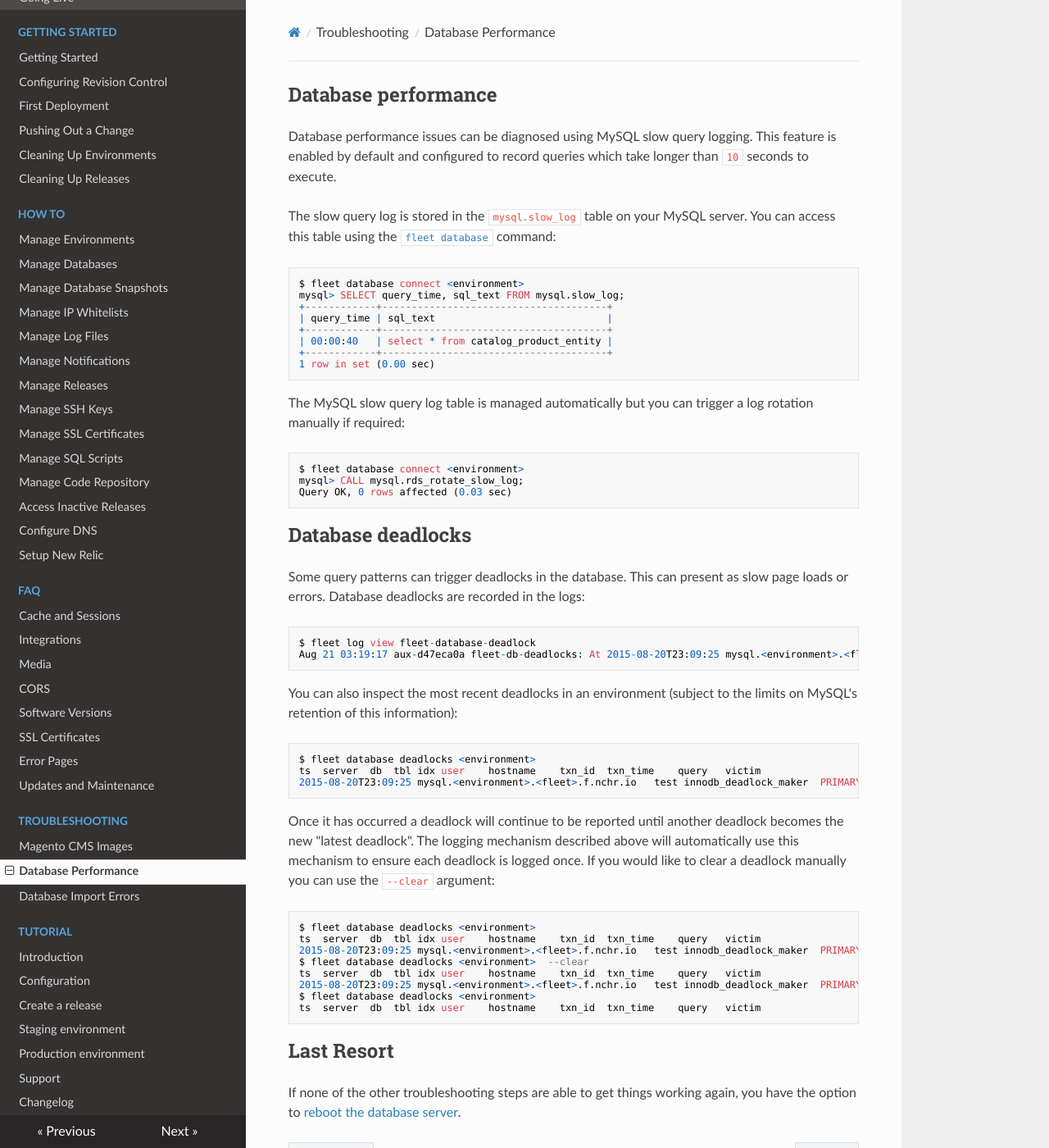
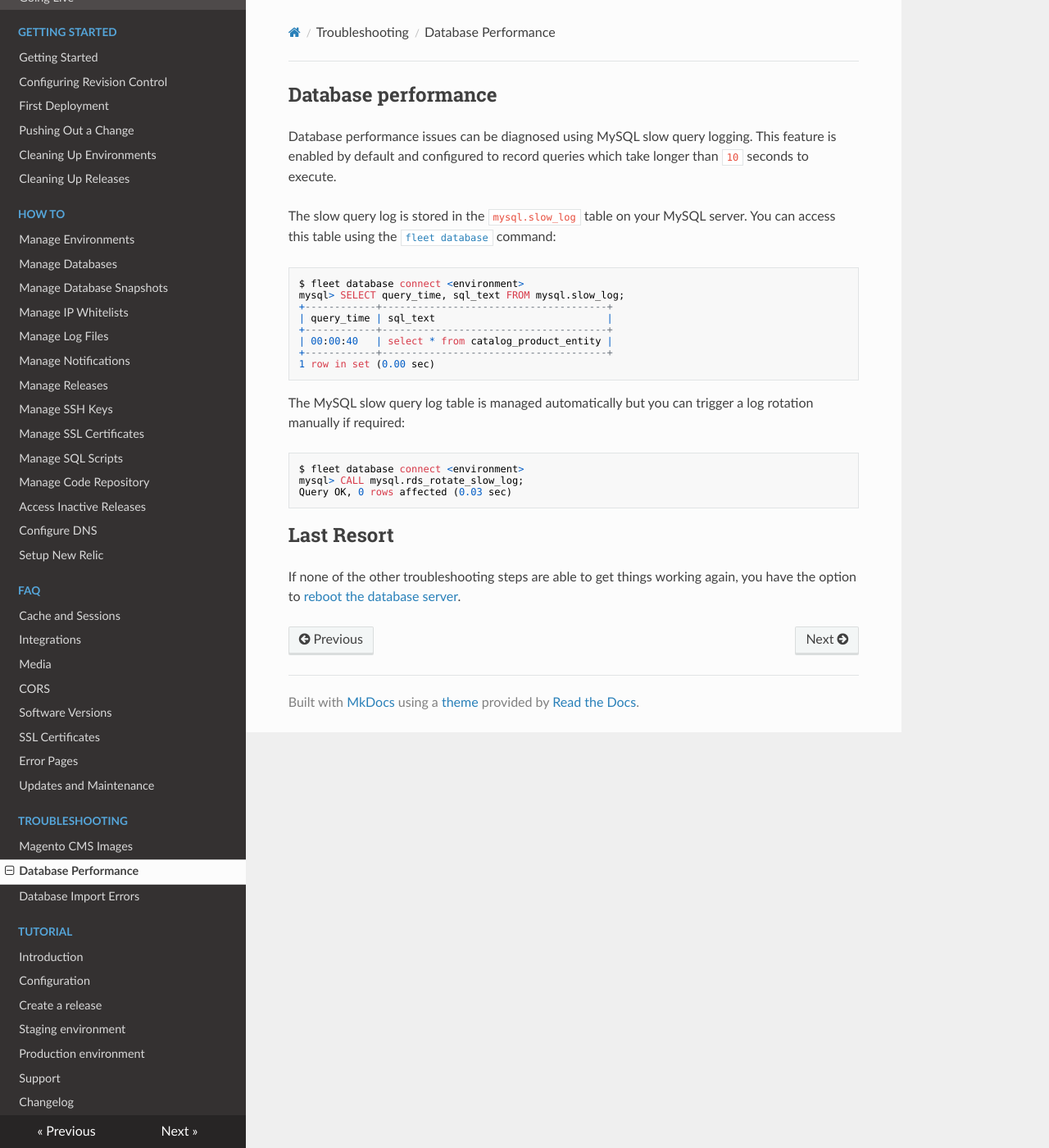
Before and after one commit to anchor/fleet-magento-docs, an MkDocs documentation site: the page built from docs/troubleshooting/database.md, in a window 1280 px wide and 1400 px high. Shown: the whole window at 82% size. Built offline with MkDocs 1.6.1, drawn with Linux system fonts in a browser that asks for light colours; nearby versions of some CDN libraries; old or Windows-style settings are respelled for this version of MkDocs.

Commit message:
Remove deadlock docs
As @parhamr points out in #43, they're no longer correct.

````diff
--- a/docs/troubleshooting/database.md
+++ b/docs/troubleshooting/database.md
@@ -29,43 +29,6 @@ mysql> CALL mysql.rds_rotate_slow_log;
 Query OK, 0 rows affected (0.03 sec)
 ```
 
-Database deadlocks
-------------------
-
-Some query patterns can trigger deadlocks in the database. This can
-present as slow page loads or errors. Database deadlocks are recorded
-in the logs:
-
-```
-$ fleet log view fleet-database-deadlock
-Aug 21 03:19:17 aux-d47eca0a fleet-db-deadlocks: At 2015-08-20T23:09:25 mysql.<environment>.<fleet>.f.nchr.io deadlocked on magento.catalog (index: PRIMARY, user: master): update catalog set price = 10000;
-```
-
-You can also inspect the most recent deadlocks in an environment
-(subject to the limits on MySQL's retention of this information):
-
-```
-$ fleet database deadlocks <environment>
-ts	server	db	tbl	idx	user	hostname	txn_id	txn_time	query	victim
-2015-08-20T23:09:25	mysql.<environment>.<fleet>.f.nchr.io	test innodb_deadlock_maker	PRIMARY	master		0	24	UPDATE catalog SET price = 10000; 0
-```
-
-Once it has occurred a deadlock will continue to be reported until
-another deadlock becomes the new "latest deadlock". The logging
-mechanism described above will automatically use this mechanism to
-ensure each deadlock is logged once. If you would like to clear a
-deadlock manually you can use the `--clear` argument:
-
-```
-$ fleet database deadlocks <environment>
-ts	server	db	tbl	idx	user	hostname	txn_id	txn_time	query	victim
-2015-08-20T23:09:25	mysql.<environment>.<fleet>.f.nchr.io	test innodb_deadlock_maker	PRIMARY	master		0	24	UPDATE catalog SET price = 10000; 0
-$ fleet database deadlocks <environment>  --clear
-ts	server	db	tbl	idx	user	hostname	txn_id	txn_time	query	victim
-2015-08-20T23:09:25	mysql.<environment>.<fleet>.f.nchr.io	test innodb_deadlock_maker	PRIMARY	master		0	24	UPDATE catalog SET price = 10000; 0
-$ fleet database deadlocks <environment>
-ts	server	db	tbl	idx	user	hostname	txn_id	txn_time	query	victim
-```
 
 Last Resort
 --------
````
Also changed, not shown: docs/changelog.md (+1 -1 lines).
